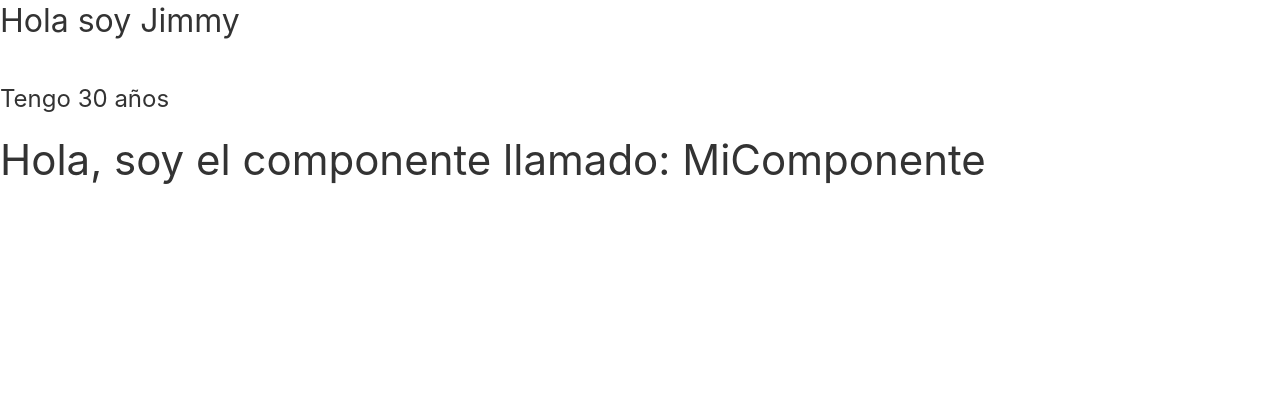
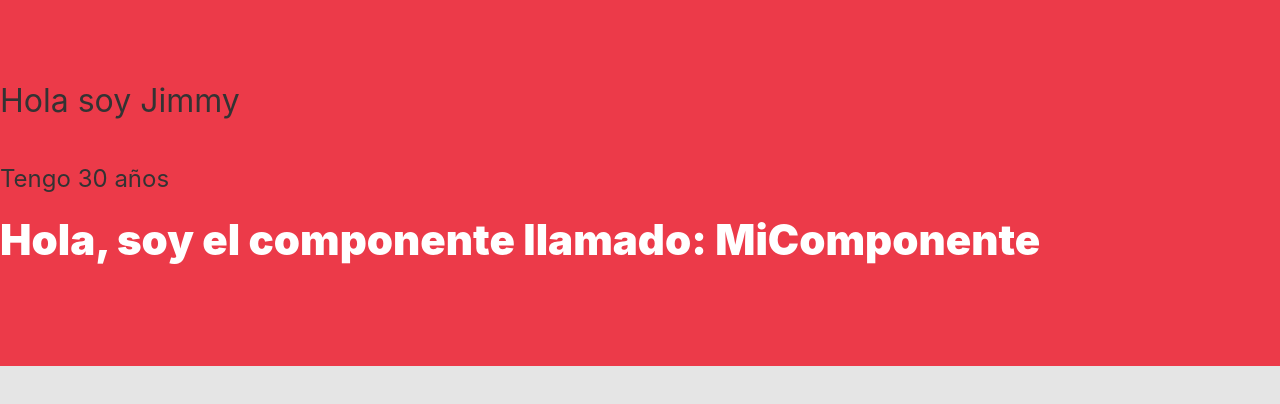
Before and after one commit to jimmy404/REACT-Introduction, a React (Create React App) app: page / in a window 1280 px wide. Shown: the top 404 px of the page. Built offline with nearby package versions, Linux system fonts and the light colour scheme.

Commit message:
Adding new styles in index.css

```diff
--- a/src/assets/css/index.css
+++ b/src/assets/css/index.css
@@ -1,13 +1,24 @@
+html {
+  height: 100%;
+}
 body {
   margin: 0;
-  font-family: -apple-system, BlinkMacSystemFont, 'Segoe UI', 'Roboto', 'Oxygen',
-    'Ubuntu', 'Cantarell', 'Fira Sans', 'Droid Sans', 'Helvetica Neue',
-    sans-serif;
-  -webkit-font-smoothing: antialiased;
-  -moz-osx-font-smoothing: grayscale;
+  padding: 0;
+  font-family: 'Lato', sans-serif;
+  background-color: #e5e5e5;
+  min-height: 100%;
 }
 
-code {
-  font-family: source-code-pro, Menlo, Monaco, Consolas, 'Courier New',
-    monospace;
+header {
+  background-color: #ec3a49;
+  color: white;
+  padding: 5rem 0;
 }
+h1 {
+  color: white;
+  font-weight: 900;
+}
+.uk-button {
+  width: 100%;
+  background-color: #ec3a49;
+}
```
